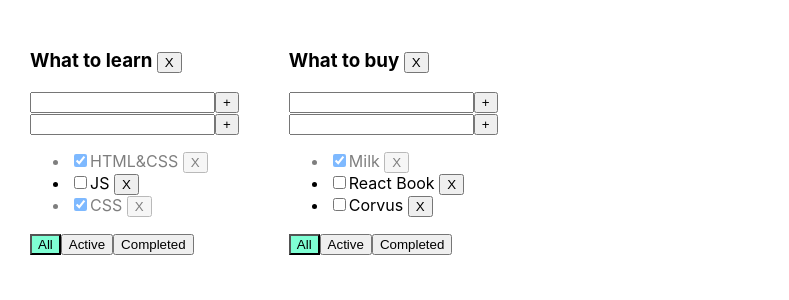
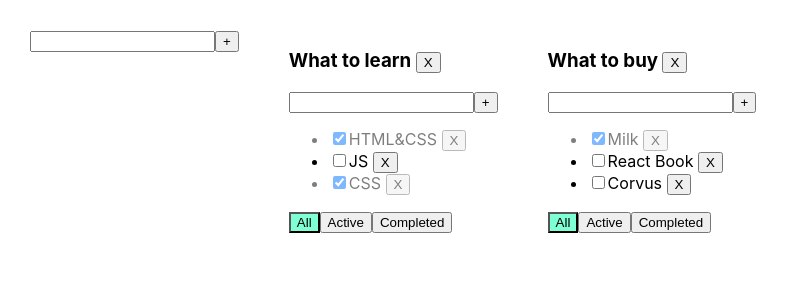
Before and after one commit to Lityuk/restart, a React (Create React App) app: page / in a window 1280 px wide. Shown: the top 300 px of the page, without its empty margins (0-789 px from the left). Built offline with nearby package versions, Linux system fonts and the light colour scheme.

Commit message:
finish new tdl add function

```diff
--- /dev/null
+++ b/src/AddItemForm.tsx
@@ -0,0 +1,36 @@
+import React, {ChangeEvent, KeyboardEvent, useState} from "react";
+
+type AddItemPropsType = {
+    addItem: (title: string) => void
+}
+
+export function AddItemForm(props: AddItemPropsType) {
+    const [title, setTitle] = useState("")
+    const [error, setError] = useState<string | null>(null)
+
+    const addItem = () => {
+        if (title.trim() !== "") {
+            props.addItem(title)
+            setTitle("")
+        } else setError("Task title is required")
+    }
+
+    const onChangeHandler = (e: ChangeEvent<HTMLInputElement>) => {
+        setTitle(e.currentTarget.value)
+    }
+
+    const onKeyPressHandler = (e: KeyboardEvent<HTMLInputElement>) => {
+        setError(null)
+        if (e.key === "Enter") {
+            addItem()
+        }
+    }
+    return <div>
+        <input value={title}
+               onChange={(e) => (onChangeHandler(e))}
+               onKeyPress={onKeyPressHandler}
+               className={error ? "error" : ""}/>
+        {error && <div className="error-message">{error}</div>}
+        <button onClick={addItem}>+</button>
+    </div>
+}
--- a/src/App.tsx
+++ b/src/App.tsx
@@ -2,6 +2,7 @@ import React, {useState} from 'react';
 import './App.css';
 import {Todolist} from "./Todolist";
 import {v1} from "uuid";
+import {AddItemForm} from "./AddItemForm";
 
 export type TasksType = {
     id: string
@@ -80,8 +81,18 @@ function App() {
         setTodolists(todolists.filter(t => t.id !== todolistId))
     }
 
+    const addTodolist = (title:string) => {
+        let newTodolistId = v1()
+        let newTodolist:TodolistType=  {id: newTodolistId, title, filter: "All"}
+        setTodolists([newTodolist,...todolists])
+        setTasks({
+            ...tasks,[newTodolistId]:[]
+        })
+    }
+
     return (
         <div className="App">
+            <AddItemForm addItem={addTodolist}/>
             {
                 todolists.map(t => {
 
--- a/src/Todolist.tsx
+++ b/src/Todolist.tsx
@@ -1,6 +1,5 @@
 import React, {ChangeEvent, KeyboardEvent, useState} from "react";
 import {filterType, TasksType} from "./App";
-
 
 type TodolistPropsType = {
     todolistId: string
@@ -14,50 +13,12 @@ type TodolistPropsType = {
     filter: filterType
 }
 
+
 export const Todolist = (props: TodolistPropsType) => {
 
-    type AddItemPropsType = {
-        addItem: (title: string) => void
-    }
-
-    function AddItemForm(props: AddItemPropsType) {
-        const [title, setTitle] = useState("")
-        const [error, setError] = useState<string | null>(null)
-
-        const addItem = () => {
-            if (title.trim() !== "") {
-                props.addItem(title)
-                setTitle("")
-            } else setError("Task title is required")
-        }
-
-        const onChangeHandler = (e: ChangeEvent<HTMLInputElement>) => {
-            setTitle(e.currentTarget.value)
-        }
-
-        const onKeyPressHandler = (e: KeyboardEvent<HTMLInputElement>) => {
-            setError(null)
-            if (e.key === "Enter") {
-                addTaskHandler()
-            }
-        }
-        return <div>
-            <input value={title}
-                   onChange={(e) => (onChangeHandler(e))}
-                   onKeyPress={onKeyPressHandler}
-                   className={error ? "error" : ""}/>
-            {error && <div className="error-message">{error}</div>}
-            <button onClick={addTaskHandler}>+</button>
-        </div>
-    }
 
     const [title, setTitle] = useState("")
     const [error, setError] = useState<string | null>(null)
-
-    const addTask = (title:string)=> {
-        props.addTask(title,props.todolistId)
-    }
-
 
     const removeTodolistHandler = () => {
         props.removeTodolist(props.todolistId)
@@ -92,7 +53,7 @@ export const Todolist = (props: TodolistPropsType) => {
                 <span> </span>
                 <button onClick={removeTodolistHandler}>X</button>
             </h3>
-            <AddItemForm addItem={addTask}/>
+
             <div>
                 <input value={title}
                        onChange={(e) => (onChangeHandler(e))}
```
